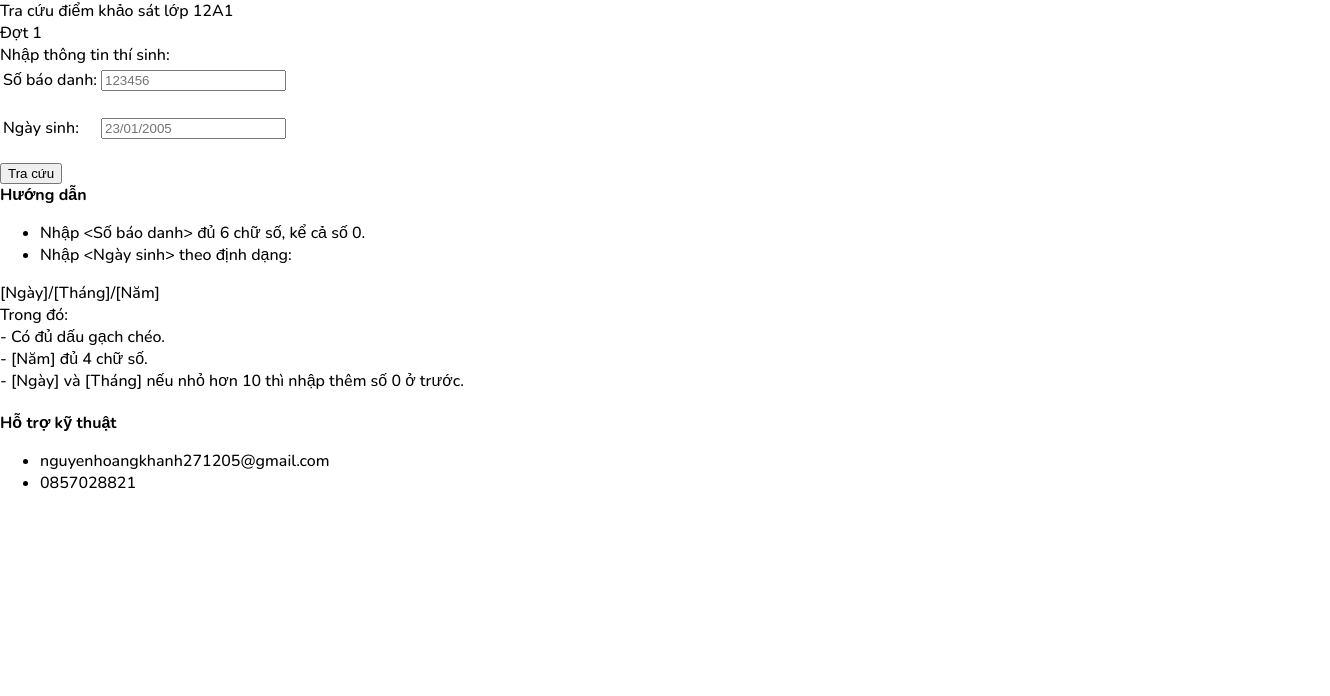
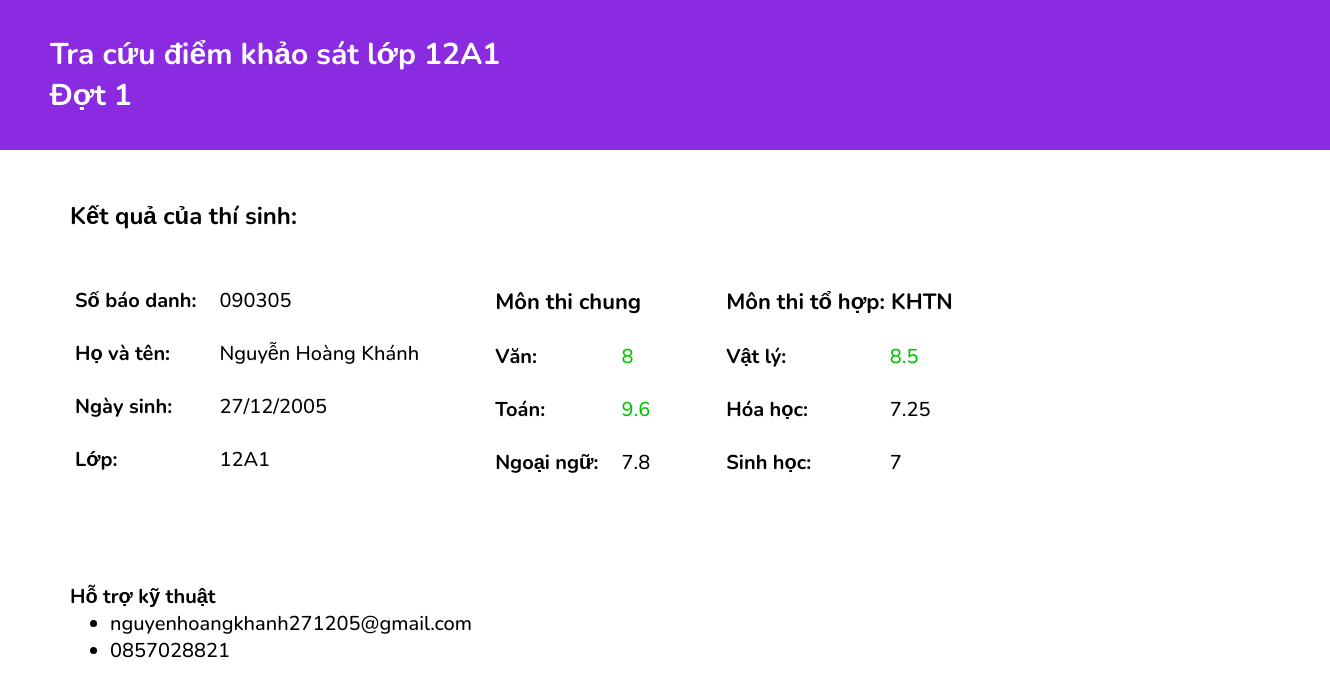
Before and after one commit to nhk2712/diem-khao-sat-12a1, a React (Create React App) app: page / in a window 1280 px wide. Shown: the top 696 px of the page, 1330 px wide, since content can reach past the window. Built offline with nearby package versions, Linux system fonts and the light colour scheme.

Commit message:
Complete Desktop UI

```diff
--- a/src/App.css
+++ b/src/App.css
@@ -41,3 +41,41 @@
         margin:0px;
     }
 }
+
+@media all and (min-width:768px) {
+    .AppContainer {
+        padding-left: 70px;
+        padding-right: 70px;
+    }
+
+    .subHeaderTitle {
+        font-weight: bold;
+        font-size: 24px;
+        margin-bottom: 50px;
+    }
+
+    .buttonArea{
+        display: flex;
+        justify-content: center;
+        margin-bottom: 50px;
+    }
+
+    .mainButton {
+        width: 120px;
+        height: 45px;
+        background-color: blueviolet;
+        border: none;
+        border-radius: 5px;
+        color:white;
+        font-size: 20px;
+        transition: 0.5s;
+    }
+
+    .mainButton:hover{
+        transform:scale(0.9);
+    }
+
+    ul{
+        margin:0px;
+    }
+}
--- a/src/App.jsx
+++ b/src/App.jsx
@@ -8,7 +8,22 @@ import Header from "./components/Header/Header";
 import TechnicalSupport from "./components/TechnicalSupport/TechnicalSupport";
 
 function App() {
-    const [result, setResult] = useState(null);
+    const SAMPLE_DATA = {
+        _id:"090305",
+        name:"Nguyễn Hoàng Khánh",
+        dob:"27/12/2005",
+        clazz:"12A1",
+        van:8,
+        toan:9.6,
+        ngoai_ngu:7.8,
+        ly:8.5,
+        hoa:7.25,
+        sinh:7,
+        su:"",
+        dia:"",
+        gdcd:""
+    };
+    const [result, setResult] = useState(SAMPLE_DATA);
     const [studentId, setStudentId] = useState("");
     const [dob, setDob] = useState("");
     const [loading, setLoading] = useState(false);
--- a/src/components/AppLoading/AppLoading.css
+++ b/src/components/AppLoading/AppLoading.css
@@ -69,3 +69,75 @@
         margin-top: 20px;
     }
 }
+
+@media all and (min-width:768px) {
+    .loadingContainer{
+        position:fixed;
+        z-index:0;
+        top:0;
+        width:100%;
+    }
+
+    .loadingDark {
+        position: fixed;
+        z-index: 1;
+        background-color: black;
+        opacity: 70%;
+        height: 100%;
+        width: 100%;
+    }
+
+    .loadingDialogArea {
+        position: fixed;
+        z-index: 2;
+        opacity: 100%;
+        width: 100%;
+        height: 100%;
+        box-sizing: border-box;
+    }
+
+    .loadingDialog {
+        width: 100%;
+        margin-top: 100px;
+        height: 285px;
+        background-color: white;
+        display: flex;
+        flex-direction: column;
+        align-items: center;
+    }
+
+    .loader {
+        border: 10px solid #f3f3f3;
+        border-top: 10px solid blueviolet;
+        border-radius: 50%;
+        width: 70px;
+        height: 70px;
+        animation: spin 1s linear infinite;
+    }
+
+    @keyframes spin {
+        0% {
+            transform: rotate(0deg);
+        }
+
+        100% {
+            transform: rotate(360deg);
+        }
+    }
+
+    .loaderArea{
+        display: flex;
+        justify-content: center;
+        padding-top:20px;
+    }
+
+    .loadingTitle{
+        font-size: 30px;
+        margin-top: 50px;
+    }
+
+    .loadingSubtitle{
+        font-size: 25px;
+        margin-top: 20px;
+    }
+}
--- a/src/components/AppNotSubmitted/AppNotSubmitted.css
+++ b/src/components/AppNotSubmitted/AppNotSubmitted.css
@@ -18,3 +18,28 @@
         margin-right: 10px;
     }
 }
+
+@media all and (min-width:768px) {
+    .formLabel {
+        padding-right: 20px;
+        font-size: 20px;
+    }
+
+    .inputText{
+        border: 1px solid black;
+        padding:10px;
+        border-radius: 5px;
+        width:150px;
+        font-size: 17px;
+    }
+
+    .instruction{
+        font-size: 20px;
+        margin-left: 70px;
+        margin-right: 10px;
+    }
+
+    .AppNotSubmitted{
+        display:flex;
+    }
+}
--- a/src/components/AppNotSubmitted/AppNotSubmitted.jsx
+++ b/src/components/AppNotSubmitted/AppNotSubmitted.jsx
@@ -1,23 +1,24 @@
 import "./AppNotSubmitted.css";
 
-function AppNotSubmitted({setStudentId,setDob,requestResult}) {
+function AppNotSubmitted({ setStudentId, setDob, requestResult }) {
     return (<>
+        <div className="AppNotSubmitted">
             <div className="AppContainer">
                 <div className="subHeaderTitle">Nhập thông tin thí sinh:</div>
 
                 <table style={{ marginBottom: "20px" }}><tbody>
                     <tr>
                         <td className="formLabel">Số báo danh:</td>
-                    <td><input type="text" className="inputText" placeholder="123456" onChange={(e)=>{setStudentId(e.target.value)}}/></td>
+                        <td><input type="text" className="inputText" placeholder="123456" onChange={(e) => { setStudentId(e.target.value) }} /></td>
                     </tr>
                     <tr style={{ height: "20px" }}></tr>
                     <tr>
                         <td className="formLabel">Ngày sinh:</td>
-                    <td><input type="text" className="inputText" placeholder="23/01/2005"  onChange={(e)=>{setDob(e.target.value)}}/></td>
+                        <td><input type="text" className="inputText" placeholder="23/01/2005" onChange={(e) => { setDob(e.target.value) }} /></td>
                     </tr>
                 </tbody></table>
                 <div className="buttonArea">
-                <button className="mainButton" onClick={()=>{requestResult();window.blur()}}>Tra cứu</button>
+                    <button className="mainButton" onClick={() => { requestResult(); window.blur() }}>Tra cứu</button>
                 </div>
             </div>
 
@@ -27,11 +28,12 @@ function AppNotSubmitted({setStudentId,setDob,requestResult}) {
                     <li>Nhập {"<Số báo danh>"} đủ 6 chữ số, kể cả số 0.</li>
                     <li>Nhập {"<Ngày sinh>"} theo định dạng:</li>
                 </ul>
-            {"[Ngày]/[Tháng]/[Năm]"}<br/>
-            Trong đó:<br/>
-            - Có đủ dấu gạch chéo.<br/>
-            - {"[Năm]"} đủ 4 chữ số.<br/>
+                {"[Ngày]/[Tháng]/[Năm]"}<br />
+                Trong đó:<br />
+                - Có đủ dấu gạch chéo.<br />
+                - {"[Năm]"} đủ 4 chữ số.<br />
                 - {"[Ngày] và [Tháng]"} nếu nhỏ hơn 10 thì nhập thêm số 0 ở trước.
+            </div>
         </div>
     </>)
 }
--- a/src/components/AppResult/AppFound.css
+++ b/src/components/AppResult/AppFound.css
@@ -1,35 +1,68 @@
-@media all and (max-width:768px){
-    .field{
+.pointGreen {
+    color: rgb(0, 198, 0);
+}
+
+.pointRed {
+    color: red;
+}
+
+.pointYellow {
+    color: #fce300;
+}
+
+@media all and (max-width:768px) {
+    .field {
         font-size: 20px;
     }
 
-    .label{
+    .label {
         font-weight: bold;
         padding-right: 20px;
     }
 
-    .spacer20{
+    .spacer20 {
         height: 20px;
     }
 
-    .spacer50{
+    .spacer50 {
         height: 50px;
     }
 
-    .sectionHeader{
+    .sectionHeader {
+        font-size: 22px;
+        font-weight: bold;
+    }
+}
+
+@media all and (min-width:768px) {
+    .field {
+        font-size: 20px;
+    }
+
+    .label {
+        font-weight: bold;
+        padding-right: 20px;
+    }
+
+    .spacer20 {
+        height: 20px;
+    }
+
+    .spacer50 {
+        height: 50px;
+    }
+
+    .sectionHeader {
         font-size: 22px;
         font-weight: bold;
     }
 
-    .pointGreen{
-        color:rgb(0, 198, 0);
+    .result{
+        display: flex;
+        align-items: flex-start;
     }
 
-    .pointRed{
-        color:red;
-    }
-
-    .pointYellow{
-        color:#fce300;
+    .resultSection{
+        margin-left: 70px;
     }
 }
--- a/src/components/AppResult/AppFound.jsx
+++ b/src/components/AppResult/AppFound.jsx
@@ -1,10 +1,10 @@
 import "./AppFound.css";
 
-function AppFound({result}){
-    function getPointColor(point){
-        if (point>=8) return "pointGreen"
-        if (point<3) return "pointRed"
-        if (point<5) return "pointYellow"
+function AppFound({ result }) {
+    function getPointColor(point) {
+        if (point >= 8) return "pointGreen"
+        if (point < 3) return "pointRed"
+        if (point < 5) return "pointYellow"
         return ""
     }
 
@@ -12,7 +12,9 @@ function AppFound({result}){
         <div className="AppContainer">
             <div className="subHeaderTitle">Kết quả của thí sinh:</div>
 
-        <table style={{marginBottom:"50px"}}><tbody>
+            <table style={{ marginBottom: "50px" }}><tbody>
+                <div className="result">
+                    <div>
                         <tr>
                             <td className="field label">Số báo danh:</td>
                             <td className="field value">{result._id}</td>
@@ -32,8 +34,10 @@ function AppFound({result}){
                             <td className="field label">Lớp:</td>
                             <td className="field value">{result.clazz}</td>
                         </tr>
+                        <tr className="spacer50"></tr>
+                    </div>
 
-            <tr className="spacer50"></tr>
+                    <div className="resultSection">
                         <tr><td colSpan={2} className="sectionHeader">Môn thi chung</td></tr>
                         <tr className="spacer20"></tr>
                         <tr>
@@ -50,24 +54,28 @@ function AppFound({result}){
                             <td className="field label">Ngoại ngữ:</td>
                             <td className="field value"><div className={getPointColor(result.ngoai_ngu)}>{result.ngoai_ngu}</div></td>
                         </tr>
+                        <tr className="spacer50"></tr>
+                    </div>
 
-            <tr className="spacer50"></tr>
-            <tr><td colSpan={2} className="sectionHeader">Môn thi tổ hợp: {(result.su==="") ? "KHTN" : "KHXH"}</td></tr>
+                    <div className="resultSection">
+                        <tr><td colSpan={2} className="sectionHeader">Môn thi tổ hợp: {(result.su === "") ? "KHTN" : "KHXH"}</td></tr>
                         <tr className="spacer20"></tr>
                         <tr>
-                <td className="field label">{(result.su==="") ? "Vật lý" : "Lịch sử"}:</td>
+                            <td className="field label">{(result.su === "") ? "Vật lý" : "Lịch sử"}:</td>
                             <td className="field value"><div className={getPointColor(result.ly + result.su)}>{result.ly + result.su}</div></td>
                         </tr>
                         <tr className="spacer20"></tr>
                         <tr>
-                <td className="field label">{(result.su==="") ? "Hóa học" : "Địa lý"}:</td>
+                            <td className="field label">{(result.su === "") ? "Hóa học" : "Địa lý"}:</td>
                             <td className="field value"><div className={getPointColor(result.hoa + result.dia)}>{result.hoa + result.dia}</div></td>
                         </tr>
                         <tr className="spacer20"></tr>
                         <tr>
-                <td className="field label">{(result.su==="") ? "Sinh học" : "GDCD"}:</td>
+                            <td className="field label">{(result.su === "") ? "Sinh học" : "GDCD"}:</td>
                             <td className="field value"><div className={getPointColor(result.sinh + result.gdcd)}>{result.sinh + result.gdcd}</div></td>
                         </tr>
+                    </div>
+                </div>
             </tbody></table>
         </div>
     </>)
--- a/src/components/Header/Header.css
+++ b/src/components/Header/Header.css
@@ -14,4 +14,18 @@
     }
 }
 
-@media all and (min-width:768px) {}
+@media all and (min-width:768px) {
+    .header {
+        height: 150px;
+        background-color: blueviolet;
+        color:white;
+        font-weight: bold;
+        font-size: 30px;
+        padding-left: 50px;
+        display:flex;
+        flex-direction: column;
+        justify-content: center;
+        margin-bottom: 50px;
+        width: 100%;
+    }
+}
```
Lines whose indentation alone changed are shown as unchanged.
